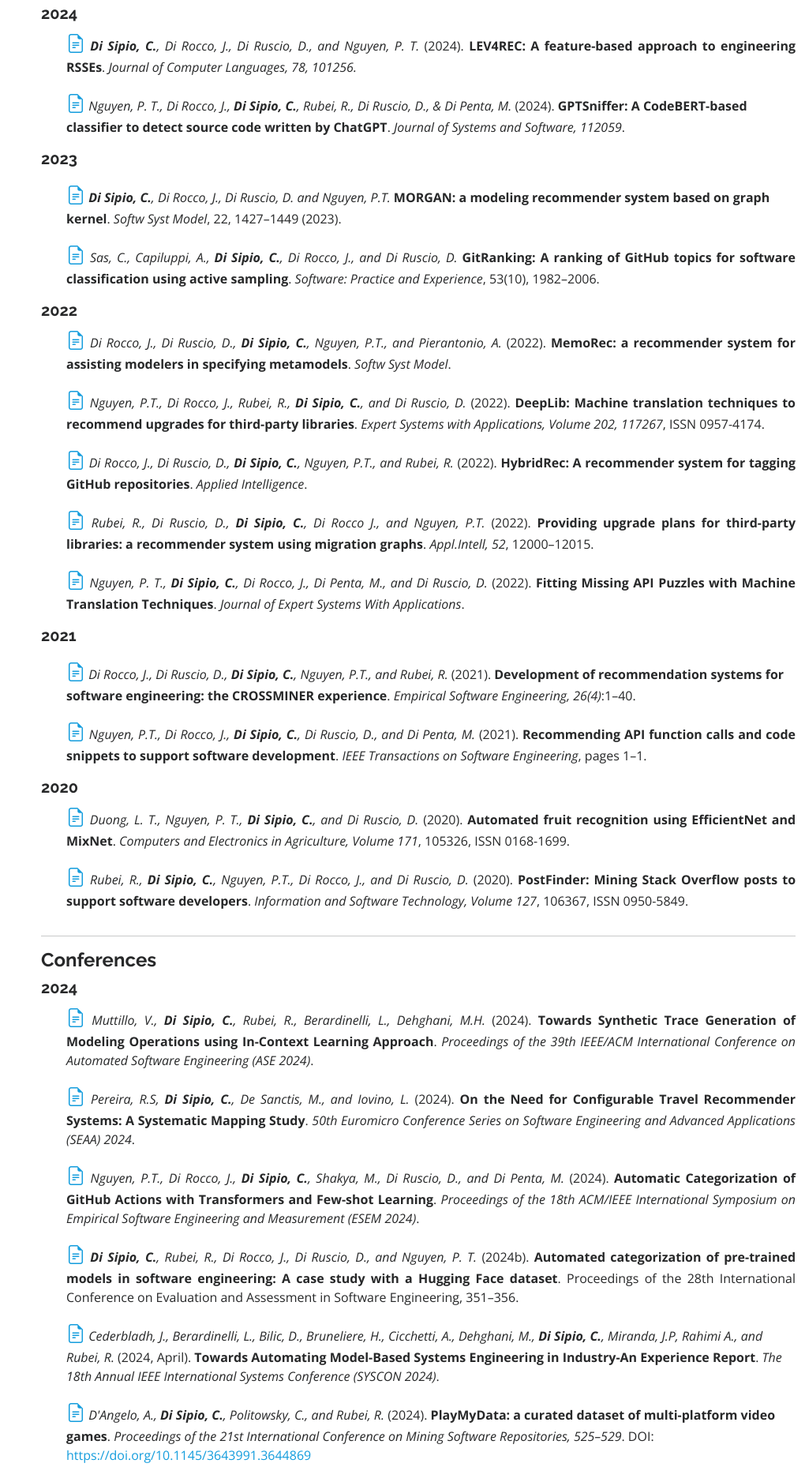
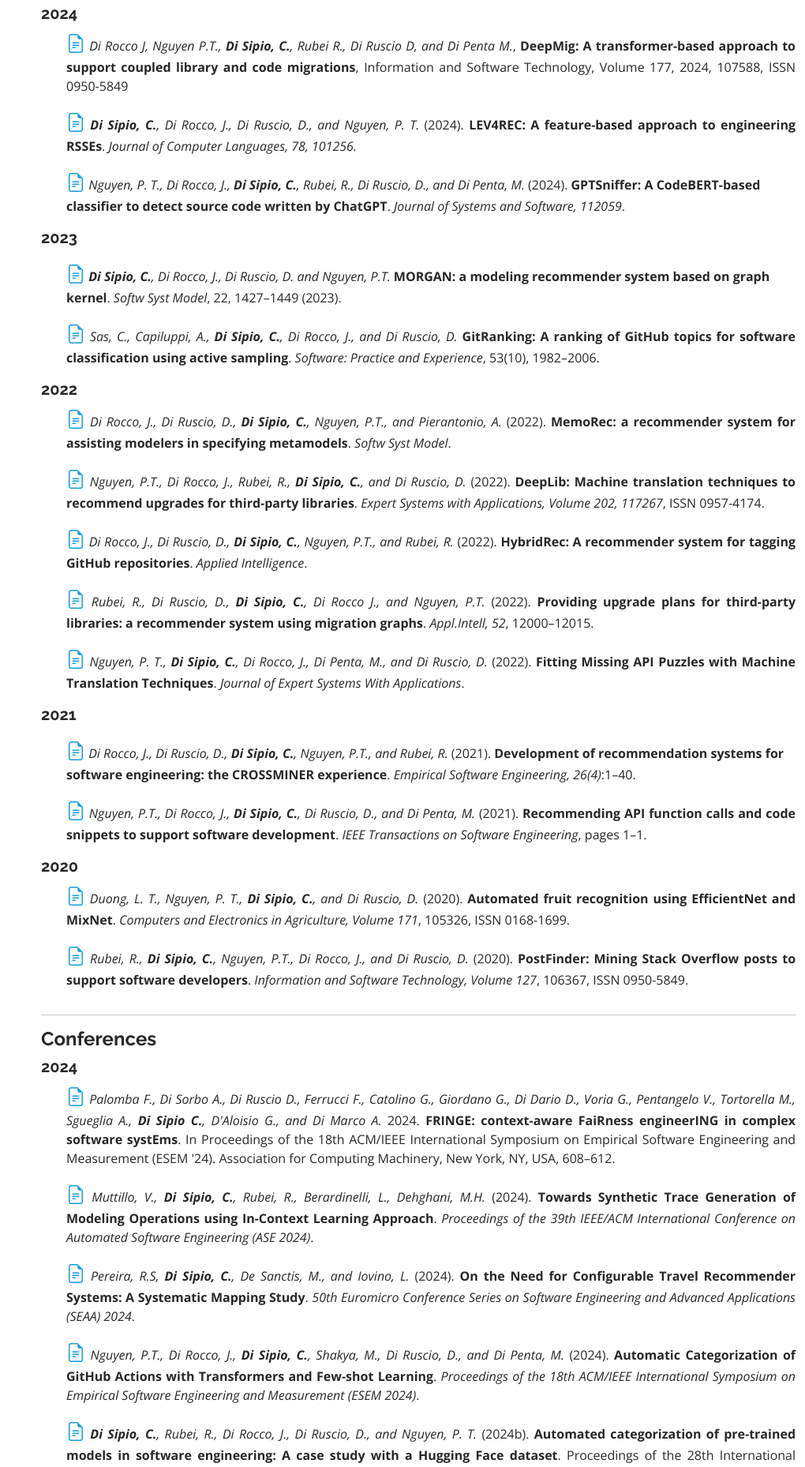
Before and after one commit to claudioDsi/claudiodsi.github.io, a plain HTML site: page index.html in a window 1280 px wide. Shown: the part 1608-3466 px from the top of the page at 79% size, without its empty margins (260-1280 px from the left). Drawn offline with nearby package versions, Linux system fonts and the light colour scheme.

Commit message:
update last entries

```diff
--- a/index.html
+++ b/index.html
@@ -142,6 +142,13 @@
 
             <h5><b>2024</b></h5>
             <ul>
+              <p style="text-align: justify;">
+                <a href="https://doi.org/10.1016/j.infsof.2024.107588" style="text-decoration: none;">
+                  <i class="bi bi-file-earmark-text" style="font-size: 1.5em;"></i>
+                </a>
+                <i>Di Rocco J, Nguyen P.T., <b>Di Sipio, C.</b>, Rubei R., Di Ruscio D, and Di Penta M.</i>,
+                <b>DeepMig: A transformer-based approach to support coupled library and code migrations</b>,
+                Information and Software Technology, Volume 177, 2024, 107588, ISSN 0950-5849</p>
 
 
               <p style="text-align: justify;">
@@ -154,7 +161,7 @@
               <a href="https://doi.org/10.1016/j.jss.2024.112059" style="text-decoration: none;">
                 <i class="bi bi-file-earmark-text" style="font-size: 1.5em;"></i>
               </a>
-              <i>Nguyen, P. T., Di Rocco, J., <b>Di Sipio, C.</b>, Rubei, R., Di Ruscio, D., & Di Penta, M.</i> (2024). <b>GPTSniffer: A CodeBERT-based classifier to detect source code written by ChatGPT</b>. <i>Journal of Systems and Software, 112059</i>.
+              <i>Nguyen, P. T., Di Rocco, J., <b>Di Sipio, C.</b>, Rubei, R., Di Ruscio, D., and Di Penta, M.</i> (2024). <b>GPTSniffer: A CodeBERT-based classifier to detect source code written by ChatGPT</b>. <i>Journal of Systems and Software, 112059</i>.
               </ul>
               <h5><b>2023</b></h5>
               <ul>
@@ -252,7 +259,16 @@
 
         <ul>
         <p style="text-align: justify;">
-          <a href="https://arxiv.org/abs/2408.14259">
+          <a href="https://doi.org/10.1145/3674805.3695394">
+            <i class="bi bi-file-earmark-text" style="font-size: 1.5em;"></i>
+          </a>
+
+          <i>Palomba F., Di Sorbo A., Di Ruscio D., Ferrucci F., Catolino G., Giordano G., Di Dario D., Voria G., Pentangelo V.,  Tortorella M., Sgueglia A., <b>Di Sipio C.</b>, D'Aloisio G., and Di Marco A.</i> 2024. <b>FRINGE: context-aware FaiRness engineerING in complex software systEms</b>. In Proceedings of the 18th ACM/IEEE International Symposium on Empirical Software Engineering and Measurement (ESEM '24). Association for Computing Machinery, New York, NY, USA, 608–612.</p>
+
+
+
+        <p style="text-align: justify;">
+          <a href="https://doi.org/10.1145/3691620.3695058">
               <i class="bi bi-file-earmark-text" style="font-size: 1.5em;"></i> </a>
 
                     <i>Muttillo, V., <b>Di Sipio, C.</b>, Rubei, R., Berardinelli, L., Dehghani, M.H.</i> (2024). <b>Towards Synthetic Trace Generation of Modeling Operations using In-Context Learning Approach</b>. <i>Proceedings of the 39th IEEE/ACM International Conference on Automated Software Engineering (ASE 2024)</i>.
@@ -466,6 +482,18 @@
       <h5>2024</h5>
       <ul>
 
+
+
+       <p><i class="bi bi-journal-check" style="font-size: 1.5em;"></i> Program Committee member of the 2nd conference on AI Foundation Models and Software Engineering (FORGE 2025) co-located with ICSE 2025</p>
+
+
+        <p><i class="bi bi-journal-check" style="font-size: 1.5em;"></i> Program Committee of the Artifact evaluation track of on the 47th
+          International Conference on Software Engineering (ICSE 2025)</p>
+
+
+
+
+
       <p><i class="bi bi-journal-check" style="font-size: 1.5em;"></i> Program Committee member of the 12th International Symposium on Information and Communication Technology (SOICT 2024)</p>
 
       <p><i class="bi bi-journal-check" style="font-size: 1.5em;"></i> Reviewer for ACM Transactions on Information Systems Journal (TOIS)</p>
```
